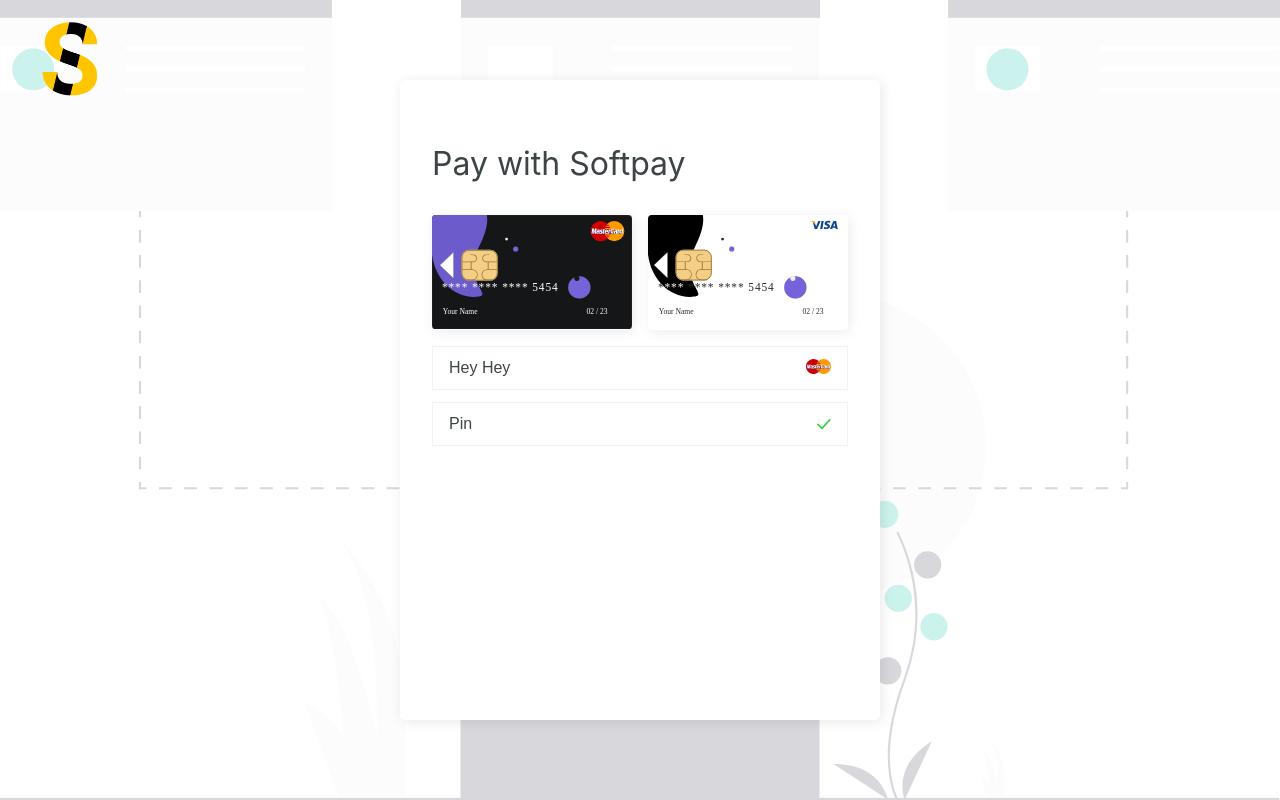
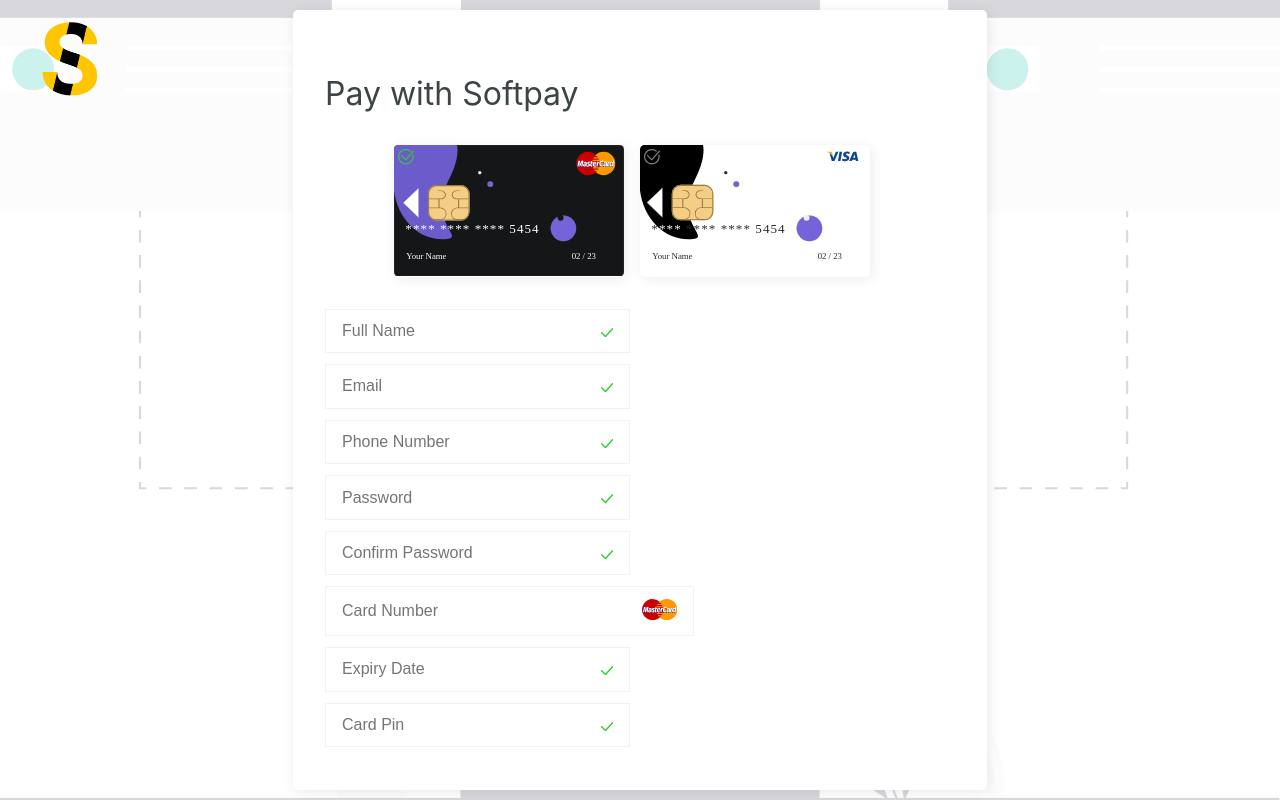
Before and after one commit to iykekings/softpay, a React (Create React App) app: page / in a window 1280 px wide. Built offline with nearby package versions, Linux system fonts and the light colour scheme.

Commit message:
feat: add all required inputs

```diff
--- a/src/App.tsx
+++ b/src/App.tsx
@@ -52,7 +52,6 @@ const Main = styled.main`
     background:#ffffff;
     border-radius: 5px;
     padding: 2rem;
-    height: 80vh;
     box-shadow: 2px 2px 13px
     #00000017;
     h1 {
--- a/src/assets/iconpack.tsx
+++ b/src/assets/iconpack.tsx
@@ -1,8 +1,6 @@
 import React from "react";
 
-export default {
-  Cancel:
-    <svg
+const Cancel = <svg
   xmlns="http://www.w3.org/2000/svg"
   enableBackground="new 0 0 60.963 60.842"
   version="1.1"
@@ -13,8 +11,8 @@ export default {
     fill="#fa362f"
     d="M59.595 52.861L37.094 30.359 59.473 7.98a4.676 4.676 0 00-6.611-6.611L30.483 23.748 8.105 1.369A4.676 4.676 0 001.494 7.98l22.378 22.379L1.369 52.861a4.674 4.674 0 003.306 7.98 4.66 4.66 0 003.306-1.369L30.483 36.97l22.501 22.502c.913.913 2.109 1.369 3.306 1.369s2.393-.456 3.306-1.369a4.677 4.677 0 00-.001-6.611z"
   ></path>
-    </svg>,
-  Check:
+</svg>;
+const Check =
   <svg
     xmlns="http://www.w3.org/2000/svg"
     enableBackground="new 0 0 80.588 61.158"
@@ -26,8 +24,9 @@ export default {
       fill="#33cc33"
       d="M29.658 61.157a4.673 4.673 0 01-3.305-1.369L1.37 34.808a4.674 4.674 0 010-6.611 4.673 4.673 0 016.611 0l21.485 21.481 42.96-48.117a4.675 4.675 0 116.975 6.227L33.145 59.595a4.678 4.678 0 01-3.355 1.56l-.132.002z"
     ></path>
-    </svg>,
-  MastercardIcon:
+  </svg>;
+
+const MastercardIcon =
   <svg
     xmlns="http://www.w3.org/2000/svg"
     viewBox="0 0 178.065 106.608"
@@ -168,8 +167,8 @@ export default {
         </g>
       </g>
     </g>
-    </svg>,
-  VisaIcon:
+  </svg>;
+const VisaIcon =
   <svg
     xmlns="http://www.w3.org/2000/svg"
     preserveAspectRatio="xMidYMid"
@@ -186,5 +185,23 @@ export default {
       d="M132.397 56.24c-.146-11.516 10.263-17.942 18.104-21.763 8.056-3.92 10.762-6.434 10.73-9.94-.06-5.365-6.426-7.733-12.383-7.825-10.393-.161-16.436 2.806-21.24 5.05l-3.744-17.519c4.82-2.221 13.745-4.158 23-4.243 21.725 0 35.938 10.724 36.015 27.351.085 21.102-29.188 22.27-28.988 31.702.069 2.86 2.798 5.912 8.778 6.688 2.96.392 11.131.692 20.395-3.574l3.636 16.95c-4.982 1.814-11.385 3.551-19.357 3.551-20.448 0-34.83-10.87-34.946-26.428m89.241 24.968c-3.967 0-7.31-2.314-8.802-5.865L181.803 1.245h21.709l4.32 11.939h26.528l2.506-11.939H256l-16.697 79.963h-17.665m3.037-21.601l6.265-30.027h-17.158l10.893 30.027m-118.599 21.6L88.964 1.246h20.687l17.104 79.963h-20.679m-30.603 0L53.941 26.782l-8.71 46.277c-1.022 5.166-5.058 8.149-9.54 8.149H.493L0 78.886c7.226-1.568 15.436-4.097 20.41-6.803 3.044-1.653 3.912-3.098 4.912-7.026L41.819 1.245H63.68l33.516 79.963H75.473"
       transform="matrix(1 0 0 -1 0 82.668)"
     ></path>
-    </svg>
-}
+  </svg>;
+
+const Paycheck = <svg
+  xmlns="http://www.w3.org/2000/svg"
+  enableBackground="new 0 0 81.908 78.762"
+  version="1.1"
+  viewBox="0 0 81.908 78.762"
+  xmlSpace="preserve"
+>
+  <path
+    fill="currentColor"
+    d="M40.167 78.762C18.019 78.762 0 61.097 0 39.383 0 17.667 18.019 0 40.167 0c8.806 0 17.216 2.785 24.32 8.055a3.116 3.116 0 01-3.713 5.006c-6.022-4.467-13.148-6.828-20.607-6.828-18.711 0-33.934 14.871-33.934 33.149 0 18.277 15.223 33.147 33.934 33.147 18.712 0 33.935-14.87 33.935-33.147 0-2.56-.285-5.049-.846-7.399a3.118 3.118 0 016.063-1.447 38.157 38.157 0 011.016 8.847c-.001 21.714-18.019 39.379-40.168 39.379z"
+  ></path>
+  <path
+    fill="currentColor"
+    d="M39.38 58.264a3.12 3.12 0 01-2.204-.912L15.887 36.065a3.116 3.116 0 114.407-4.407l18.957 18.955L76.467 8.927a3.116 3.116 0 014.65 4.151L41.705 57.223a3.114 3.114 0 01-2.236 1.04l-.089.001z"
+  ></path>
+</svg>;
+
+export { Paycheck, Cancel, Check, MastercardIcon, VisaIcon }
--- a/src/components/Input.tsx
+++ b/src/components/Input.tsx
@@ -25,6 +25,7 @@ const Container = styled.div`
       font-size: 1rem;
       color: #3d4446;
       font-weight: 500;
+      outline: none;
     }
 `;
 
--- a/src/components/MasterCard.tsx
+++ b/src/components/MasterCard.tsx
@@ -1,17 +1,12 @@
 import React from "react";
 import { Card } from "../util/interfaces";
-import styled from "styled-components";
+import { Paycheck } from '../assets/iconpack';
+import { Wrapper, Check } from './StyledComponents'
 
-const Wrapper = styled.div`
-      box-shadow: 2px 2px 13px #00000014;
-      border-radius: 5px;
-      width: 200px;
-      height: 115px;
-      margin-right: 1rem;
-`;
-function MasterCard({ name, number, date }: Card) {
+function MasterCard({ name, number, date, checked }: Card) {
   return (
     <Wrapper>
+      <Check style={{ color: checked ? "#33cc33" : "grey" }}>{Paycheck}</Check>
       <svg
         xmlns="http://www.w3.org/2000/svg"
         viewBox="0 0 1050 600"
--- a/src/components/PaymentForm.tsx
+++ b/src/components/PaymentForm.tsx
@@ -1,6 +1,6 @@
 import React from 'react'
 import Input from './Input'
-import icons from '../assets/iconpack';
+import { MastercardIcon, Check } from '../assets/iconpack';
 import styled from 'styled-components';
 import MasterCard from './MasterCard';
 import Visa from './Visa';
@@ -8,22 +8,54 @@ import Visa from './Visa';
 const PaymentForm = () => {
   return (
     <Form>
-      <section>
-        <MasterCard />
-        <Visa />
+      <section id="cards">
+        <MasterCard checked={true} />
+        <Visa checked={false} />
       </section>
-      <Input value="Hey Hey" icon={icons.MastercardIcon} iconSize="4rem" />
-      <Input value="Pin" icon={icons.Check} iconSize="2rem" />
+      <section id="inputCollections">
+        <Input placeholder="Full Name" icon={Check} iconSize="4rem" />
+        <Input placeholder="Email" icon={Check} iconSize="4rem" />
+        <Input placeholder="Phone Number" icon={Check} iconSize="4rem" />
+        <Input placeholder="Password" type="password" icon={Check} iconSize="4rem" />
+        <Input placeholder="Confirm Password" type="password" icon={Check} iconSize="4rem" />
+
+      </section>
+      <section id="cardDetails">
+        <Input placeholder="Card Number" icon={MastercardIcon} iconSize="8rem" />
+        <Input placeholder="Expiry Date" icon={Check} iconSize="4rem" />
+        <Input placeholder="Card Pin" icon={Check} iconSize="4rem" />
+      </section>
     </Form>
   )
 }
 const Form = styled.form`
-  section {
+  section#cards {
     display: flex;
     align-items: center;
     justify-content: center;
     margin-bottom: 1rem;
   }
+  section#inputCollections {
+    margin-top: 2rem;
+    display: flex;
+    flex-wrap: wrap;
+    max-width: 630px;
+    justify-content: flex-start;
+
+    &>div {
+      margin-right: 1rem;
+    }
+  }
+  section#cardDetails {
+    display: flex;
+    max-width: 630px;
+    flex-wrap: wrap;
+    justify-content: flex-start;
+
+    &>div {
+      margin-right: 1rem;
+    }
+  }
 `;
 
 export default PaymentForm
--- /dev/null
+++ b/src/components/StyledComponents.tsx
@@ -0,0 +1,19 @@
+import styled from "styled-components";
+
+const Check = styled.div`
+    width: 1rem;
+    position: absolute;
+    top: 4px;
+    left: 4px;
+`;
+
+const Wrapper = styled.div`
+      position: relative;
+      box-shadow: 2px 2px 13px #00000014;
+      border-radius: 5px;
+      width: 230px;
+      height: 132px;
+      margin-right: 1rem;
+`;
+
+export { Check, Wrapper };
--- a/src/components/Visa.tsx
+++ b/src/components/Visa.tsx
@@ -1,18 +1,14 @@
 import React from "react";
 import { Card } from "../util/interfaces";
-import styled from "styled-components";
+import { Wrapper, Check } from './StyledComponents'
+import { Paycheck } from '../assets/iconpack'
 
-const Wrapper = styled.div`
-      box-shadow: 2px 2px 13px #00000014;
-      border-radius: 5px;
-      width: 200px;
-      height: 115px;
-`;
 
-function Visa({ name, number, date }: Card) {
+function Visa({ name, number, date, checked }: Card) {
   const checkedNum = number || "5454";
   return (
     <Wrapper>
+      <Check style={{ color: checked ? "#33cc33" : "grey" }}>{Paycheck}</Check>
       <svg
         xmlns="http://www.w3.org/2000/svg"
         viewBox="0 0 1050 600"
--- a/src/util/interfaces.ts
+++ b/src/util/interfaces.ts
@@ -2,6 +2,7 @@ export interface Card {
   name?: string;
   number?: string;
   date?: string;
+  checked?: boolean;
 }
 
 type BaseInput = React.DetailedHTMLProps<React.InputHTMLAttributes<HTMLInputElement>, HTMLInputElement>;
```
Also changed, not shown: src/mastercard.svg (deleted), src/util/strings.ts (renamed from src/util/icon.ts). Lines whose indentation alone changed are shown as unchanged.
